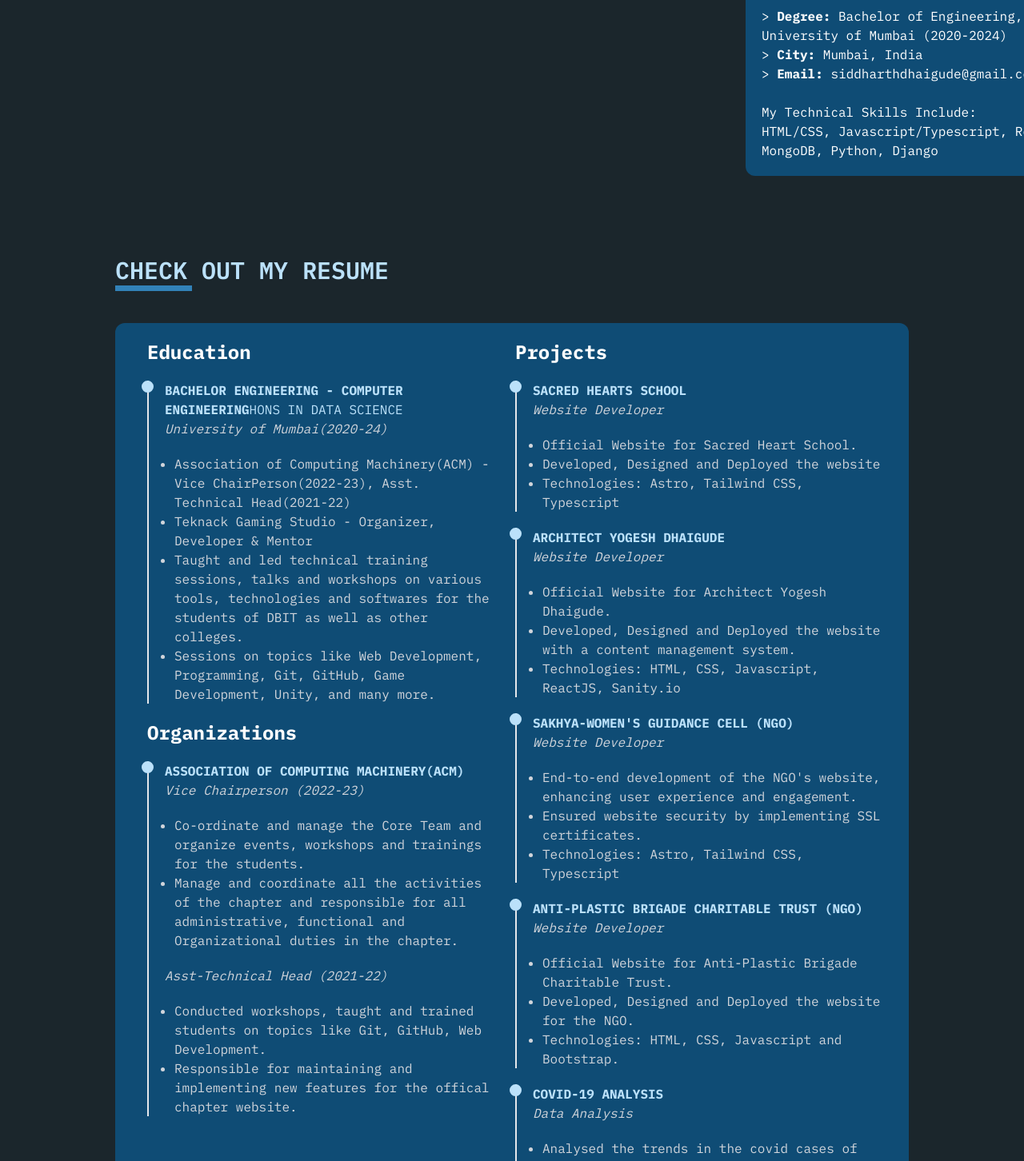
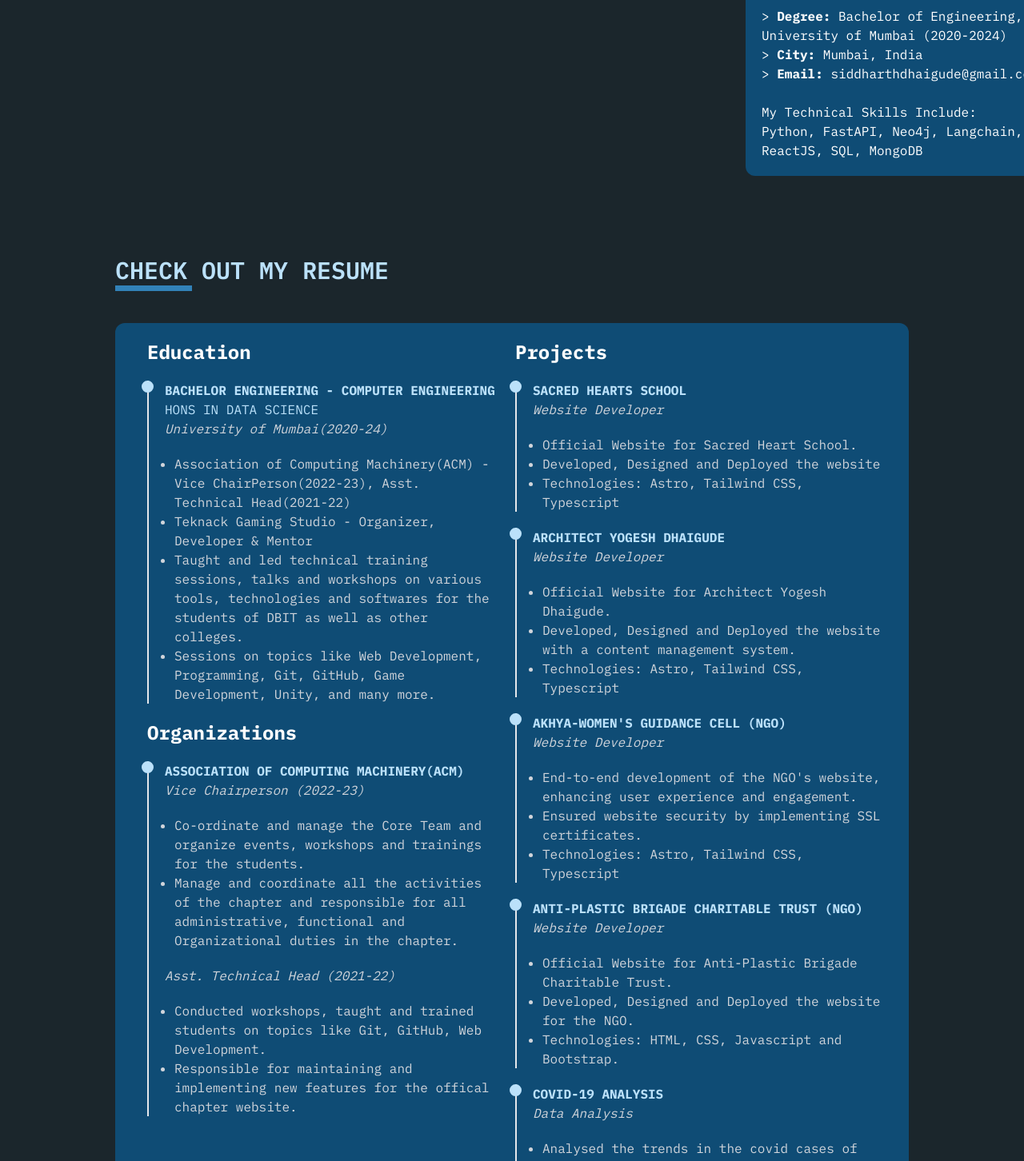
Before and after one commit to sd8capricon/sid-portfolio, a Next.js app: page / in a window 1280 px wide. Shown: the part 1040-2492 px from the top of the page at 80% size. Built offline with nearby package versions, Linux system fonts and the light colour scheme.

Commit message:
resume column renderer

```diff
--- a/app/page.tsx
+++ b/app/page.tsx
@@ -1,4 +1,4 @@
-"use client"
+"use client";
 
 // Framework
 import Link from "next/link";
@@ -7,10 +7,10 @@
 import { useGSAP } from "@gsap/react";
 
 // Components
-import NavBar from '../components/NavBar'
-import Section, { SectionTitle } from '../components/Section';
-import SocialLinks from '../components/SocialLinks';
-import ResumeItem, { ResumeItemList } from '../components/ResumeItem';
+import NavBar from "../components/NavBar";
+import Section, { SectionTitle } from "../components/Section";
+import SocialLinks from "../components/SocialLinks";
+import { RenderResumeColumn } from "../components/ResumeItem";
 
 // Animation
 import animation from "../utils/animation";
@@ -18,10 +18,8 @@
 //Resume
 import Resume from "../utils/resume";
 
-
 export default function () {
-
-    useGSAP(animation)
+    useGSAP(animation);
 
     return (
         <>
@@ -29,25 +27,51 @@
             <NavBar />
 
             {/* Terminal Section */}
-            <Section className="h-screen flex flex-col justify-center items-center" id="home">
+            <Section
+                className="h-screen flex flex-col justify-center items-center"
+                id="home"
+            >
                 <div className="terminal container w-fit rounded-xl">
                     <div className="bg-[#545454] py-1 px-5 rounded-t-xl">
-                        <span className="h-3 w-3 bg-red-500 inline-block rounded-full"> </span>&nbsp;
-                        <span className="h-3 w-3 bg-yellow-300 inline-block rounded-full"> </span>&nbsp;
-                        <span className="h-3 w-3 bg-green-400 inline-block rounded-full"> </span>
+                        <span className="h-3 w-3 bg-red-500 inline-block rounded-full">
+                            {" "}
+                        </span>
+                        &nbsp;
+                        <span className="h-3 w-3 bg-yellow-300 inline-block rounded-full">
+                            {" "}
+                        </span>
+                        &nbsp;
+                        <span className="h-3 w-3 bg-green-400 inline-block rounded-full">
+                            {" "}
+                        </span>
                     </div>
                     <div className="bg-[#1F1F1F] px-5 md:px-10 py-8 text-2xl md:text-4xl rounded-b-xl">
                         <div>
-                            <span className="opacity-75">&gt; Hi</span> <span className="wave">👋</span><span className="opacity-75">, I am </span>
-                            <span className="font-bold text-primary-lighter">Siddharth Dhaigude</span>
+                            <span className="opacity-75">&gt; Hi</span>{" "}
+                            <span className="wave">👋</span>
+                            <span className="opacity-75">, I am </span>
+                            <span className="font-bold text-primary-lighter">
+                                Siddharth Dhaigude
+                            </span>
                         </div>
-                        <div className="opacity-75">&gt; I am a Software Developer</div><br />
+                        <div className="opacity-75">&gt; I am a Software Developer</div>
+                        <br />
                         <ol className="opacity-75">
-                            <li>&gt; <Link href="#about">1.About</Link></li>
-                            <li>&gt; <Link href="#resume">2.Resume</Link></li>
+                            <li>
+                                &gt; <Link href="#about">1.About</Link>
+                            </li>
+                            <li>
+                                &gt; <Link href="#resume">2.Resume</Link>
+                            </li>
                             {/* <li>&gt; <Link href="#projects">3.Projects</Link></li> */}
-                            <li>&gt; <Link href="#contact">3.Contact</Link></li>
-                            <li>&gt; <a href="/assets/files/Siddharth's Resume.pdf" download="true">4.Download Resume</a>
+                            <li>
+                                &gt; <Link href="#contact">3.Contact</Link>
+                            </li>
+                            <li>
+                                &gt;{" "}
+                                <a href="/assets/files/Siddharth's Resume.pdf" download="true">
+                                    4.Download Resume
+                                </a>
                             </li>
                         </ol>
                     </div>
@@ -59,137 +83,97 @@
             <Section id="about">
                 <div className="grid md:grid-flow-row lg:grid-flow-col lg:gap-24">
                     <div className="col-auto py-7 mx-auto lg:block">
-                        <SectionTitle>Learn More <br />About Me</SectionTitle>
-                        <Image src="/assets/images/profile.png" alt="sid" width="150" height="150" className="portfolio-img rounded-full border-4 border-primary-lighter lg:mt-24 h-48 w-48" />
+                        <SectionTitle>
+                            Learn More <br />
+                            About Me
+                        </SectionTitle>
+                        <Image
+                            src="/assets/images/profile.png"
+                            alt="sid"
+                            width="150"
+                            height="150"
+                            className="portfolio-img rounded-full border-4 border-primary-lighter lg:mt-24 h-48 w-48"
+                        />
                     </div>
                     <div className="col-auto">
                         <div className="about-content container bg-primary rounded-xl px-5 py-5">
-                            <h2 className="text-3xl font-semibold">Enthusiastic, Insightful & Curious</h2>
-                            <p className="mt-6">A resourceful problem solver with adept, swift, and accurate Googling abilities. Seek and you shall find! An enthusiastic computer engineering student with a strong passion for development and programming, specializing predominantly in web technologies.</p>
+                            <h2 className="text-3xl font-semibold">
+                                Enthusiastic, Insightful & Curious
+                            </h2>
+                            <p className="mt-6">
+                                A resourceful problem solver with adept, swift, and accurate
+                                Googling abilities. Seek and you shall find! An enthusiastic
+                                computer engineering student with a strong passion for
+                                development and programming, specializing predominantly in web
+                                technologies.
+                            </p>
                             <ul className="mt-6">
-                                <li>{'>'} <strong>Degree:</strong> Bachelor of Engineering, Computer
-                                    Enginering<br />University of Mumbai
-                                    (2020-2024)</li>
-                                <li>{'>'} <strong>City:</strong> Mumbai, India</li>
-                                <li>{'>'} <strong>Email:</strong> <Link href="mailto:siddharthdhaigude@gmail.com">siddharthdhaigude@gmail.com</Link>
+                                <li>
+                                    {">"} <strong>Degree:</strong> Bachelor of Engineering,
+                                    Computer Enginering
+                                    <br />
+                                    University of Mumbai (2020-2024)
+                                </li>
+                                <li>
+                                    {">"} <strong>City:</strong> Mumbai, India
+                                </li>
+                                <li>
+                                    {">"} <strong>Email:</strong>{" "}
+                                    <Link href="mailto:siddharthdhaigude@gmail.com">
+                                        siddharthdhaigude@gmail.com
+                                    </Link>
                                 </li>
                             </ul>
-                            <p className="mt-6">My Technical Skills Include:<br />HTML/CSS, Javascript/Typescript, ReactJS, NodeJS, ExpressJS,
-                                SQL, MongoDB, Python, Django </p>
+                            <p className="mt-6">
+                                My Technical Skills Include:
+                                <br />
+                                Python, FastAPI, Neo4j, Langchain, Langgraph,
+                                Javascript/Typescript, ReactJS, SQL, MongoDB
+                            </p>
                         </div>
                     </div>
                 </div>
             </Section>
 
             {/* Basic Resume Section */}
-            <Section id='resume'>
+            <Section id="resume">
                 <SectionTitle>Check Out My Resume</SectionTitle>
                 <div className="grid grid-cols-1 md:grid-cols-2 w-full rounded-xl px-1 py-5 bg-primary">
                     {/* Left Side */}
                     <div className="lg:col-span-1 ml-3 md:ml-9">
-                        {/* Education */}
-                        <h3 className="text-2xl font-bold inline-block mb-5">Education</h3>
-                        <ResumeItem
-                            title="Bachelor Engineering - Computer Engineering"
-                            subtitle="Hons in Data Science"
-                            position="University of Mumbai(2020-24)"
-                        >
-                            <ResumeItemList>
-                                <li>Association of Computing Machinery(ACM) - Vice ChairPerson(2022-23), Asst. Technical Head(2021-22)</li>
-                                <li>Teknack Gaming Studio - Organizer, Developer & Mentor</li>
-                                <li>Taught and led technical training sessions, talks and workshops on various tools, technologies and softwares for the students of DBIT as well as other colleges.</li>
-                                <li>Sessions on topics like Web Development, Programming, Git, GitHub, Game Development, Unity, and many more.</li>
-                            </ResumeItemList>
-                        </ResumeItem>
-                        {/* Organizations */}
-                        <h3 className="text-2xl font-bold inline-block mb-5">Organizations</h3>
-                        <ResumeItem
-                            title="Association of Computing Machinery(ACM)"
-                            position="Vice Chairperson (2022-23)">
-                            <ResumeItemList>
-                                <li>Co-ordinate and manage the Core Team and organize events, workshops and trainings for the students.</li>
-                                <li>Manage and coordinate all the activities of the chapter and responsible for all administrative, functional and Organizational duties in the chapter.</li>
-                            </ResumeItemList>
-                            <span className="text-gray-300 italic">Asst-Technical Head (2021-22)</span>
-                            <ResumeItemList>
-                                <li>Conducted workshops, taught and trained students on topics like Git, GitHub, Web Development.</li>
-                                <li>Responsible for maintaining and implementing new features for the offical chapter website.</li>
-                            </ResumeItemList>
-                        </ResumeItem>
+                        <RenderResumeColumn sections={Resume.left} />
                     </div>
 
                     {/* Right Side-Selected Projects */}
                     <div className="lg:col-span-1 px-1 ml-3 md:ml-auto">
-                        <div className="container">
-                            <h3 className="text-2xl font-bold mb-5">Projects</h3>
-                            <ResumeItem
-                                title="Sacred Hearts School"
-                                position="Website Developer"
-                                link="https://sacredheartschool.in">
-                                <ResumeItemList>
-                                    <li>Official Website for Sacred Heart School.</li>
-                                    <li>Developed, Designed and Deployed the website</li>
-                                    <li>Technologies: Astro, Tailwind CSS, Typescript</li>
-                                </ResumeItemList>
-                            </ResumeItem>
-                            <ResumeItem
-                                title='Architect Yogesh Dhaigude'
-                                position='Website Developer'
-                                link='https://ayda.in'>
-                                <ResumeItemList>
-                                    <li>Official Website for Architect Yogesh Dhaigude.</li>
-                                    <li>Developed, Designed and Deployed the website with a content management system.</li>
-                                    <li>Technologies: HTML, CSS, Javascript, ReactJS, Sanity.io</li>
-                                </ResumeItemList>
-                            </ResumeItem>
-                            <ResumeItem
-                                title="SAKHYA-WOMEN'S GUIDANCE CELL (NGO)"
-                                position="Website Developer"
-                                link="https://sakhyawgc.org">
-                                <ResumeItemList>
-                                    <li>End-to-end development of the NGO's website, enhancing user experience and engagement.</li>
-                                    <li>Ensured website security by implementing SSL certificates.</li>
-                                    <li>Technologies: Astro, Tailwind CSS, Typescript</li>
-                                </ResumeItemList>
-                            </ResumeItem>
-                            <ResumeItem
-                                title="Anti-Plastic Brigade Charitable Trust (NGO)"
-                                position="Website Developer"
-                                link='https://anti-plasticbrigade.com'>
-                                <ResumeItemList>
-                                    <li>Official Website for Anti-Plastic Brigade Charitable Trust.</li>
-                                    <li>Developed, Designed and Deployed the website for the NGO.</li>
-                                    <li>Technologies: HTML, CSS, Javascript and Bootstrap.</li>
-                                </ResumeItemList>
-                            </ResumeItem>
-                            <ResumeItem
-                                title='COVID-19 Analysis'
-                                position='Data Analysis'
-                            >
-                                <ResumeItemList>
-                                    <li>Analysed the trends in the covid cases of Andhra Pradesh State, India.</li>
-                                    <li>Applied regression algorithm on Tested vs Confirmed cases, Confirmed vs Recovered cases, Confirmed vs Deceased cases and Confirmed cases vs Timeperiod.</li>
-                                    <li>Technologies: Python, Numpy, Pandas, Matplotlib, Sk-learn</li>
-                                </ResumeItemList>
-                            </ResumeItem>
-                        </div>
+                        <RenderResumeColumn sections={Resume.right} />
                     </div>
                 </div>
-            </Section >
+            </Section>
 
             {/* Contact Section */}
             <Section id="contact">
                 <SectionTitle>Contact Me</SectionTitle>
                 <div className="grid grid-cols-2">
                     <div className="col-span-2 md:col-span-1 md:pr-3">
-                        <p>Currently looking for any new opportunities, my inbox is always open. Whether you have a question or just want
-                            to say hi, I'll try my best to get back to you!</p>
+                        <p>
+                            Currently looking for any new opportunities, my inbox is always
+                            open. Whether you have a question or just want to say hi, I'll try
+                            my best to get back to you!
+                        </p>
                         <div className="social-profiles mt-6">
                             <div className="flex items-center mb-3">
-                                <svg xmlns="http://www.w3.org/2000/svg" viewBox="0 0 24 24" fill="currentColor" className="w-6 h-6">
-                                    <path fillRule="evenodd"
+                                <svg
+                                    xmlns="http://www.w3.org/2000/svg"
+                                    viewBox="0 0 24 24"
+                                    fill="currentColor"
+                                    className="w-6 h-6"
+                                >
+                                    <path
+                                        fillRule="evenodd"
                                         d="M15.75 4.5a3 3 0 11.825 2.066l-8.421 4.679a3.002 3.002 0 010 1.51l8.421 4.679a3 3 0 11-.729 1.31l-8.421-4.678a3 3 0 110-4.132l8.421-4.679a3 3 0 01-.096-.755z"
-                                        clipRule="evenodd" />
+                                        clipRule="evenodd"
+                                    />
                                 </svg>
                                 <h3 className="text-2xl ml-3">Social Profiles</h3>
                             </div>
@@ -197,14 +181,20 @@
                         </div>
                         <div className="mail mt-6">
                             <div className="flex items-center mb-3">
-                                <svg xmlns="http://www.w3.org/2000/svg" viewBox="0 0 24 24" fill="currentColor" className="w-6 h-6">
+                                <svg
+                                    xmlns="http://www.w3.org/2000/svg"
+                                    viewBox="0 0 24 24"
+                                    fill="currentColor"
+                                    className="w-6 h-6"
+                                >
                                     <path d="M1.5 8.67v8.58a3 3 0 003 3h15a3 3 0 003-3V8.67l-8.928 5.493a3 3 0 01-3.144 0L1.5 8.67z" />
-                                    <path
-                                        d="M22.5 6.908V6.75a3 3 0 00-3-3h-15a3 3 0 00-3 3v.158l9.714 5.978a1.5 1.5 0 001.572 0L22.5 6.908z" />
+                                    <path d="M22.5 6.908V6.75a3 3 0 00-3-3h-15a3 3 0 00-3 3v.158l9.714 5.978a1.5 1.5 0 001.572 0L22.5 6.908z" />
                                 </svg>
                                 <h3 className="text-2xl ml-3">Mail Me</h3>
                             </div>
-                            <Link href="mailto:siddharthdhaigude@gmail.com">siddharthdhaigude@gmail.com</Link>
+                            <Link href="mailto:siddharthdhaigude@gmail.com">
+                                siddharthdhaigude@gmail.com
+                            </Link>
                         </div>
                     </div>
                     <div className="col-span-2 md:col-span-1 md:pl-3 mt-8 md:mt-0">
@@ -213,12 +203,31 @@
                                 <input className="w-1/2 mr-3" type="text" placeholder="Name" />
                                 <input className="w-1/2 ml-3" type="text" placeholder="Email" />
                             </div>
-                            <input className="w-full mt-5" type="text" placeholder="Subject" />
-                            <textarea className="h-fit w-full mt-5 pt-1" name="" id="" cols={30} rows={7} placeholder="Message"></textarea>
-                            <button type="submit" className="self-center rounded-xl w-fit bg-primary-light mt-5 px-4 py-1">
+                            <input
+                                className="w-full mt-5"
+                                type="text"
+                                placeholder="Subject"
+                            />
+                            <textarea
+                                className="h-fit w-full mt-5 pt-1"
+                                name=""
+                                id=""
+                                cols={30}
+                                rows={7}
+                                placeholder="Message"
+                            ></textarea>
+                            <button
+                                type="submit"
+                                className="self-center rounded-xl w-fit bg-primary-light mt-5 px-4 py-1"
+                            >
                                 <div className="flex items-center">
                                     <span className="mr-2">Submit</span>
-                                    <svg xmlns="http://www.w3.org/2000/svg" viewBox="0 0 24 24" fill="currentColor" className="w-4 h-4">
+                                    <svg
+                                        xmlns="http://www.w3.org/2000/svg"
+                                        viewBox="0 0 24 24"
+                                        fill="currentColor"
+                                        className="w-4 h-4"
+                                    >
                                         <path d="M3.478 2.405a.75.75 0 00-.926.94l2.432 7.905H13.5a.75.75 0 010 1.5H4.984l-2.432 7.905a.75.75 0 00.926.94 60.519 60.519 0 0018.445-8.986.75.75 0 000-1.218A60.517 60.517 0 003.478 2.405z" />
                                     </svg>
                                 </div>
@@ -233,5 +242,5 @@
                 Designed & Developed by Siddharth Dhaigude
             </footer>
         </>
-    )
+    );
 }
--- a/components/ResumeItem.tsx
+++ b/components/ResumeItem.tsx
@@ -1,7 +1,16 @@
 import { ResumeItemInterface } from "../types"
+import { ResumeSection } from "../utils/resume"
 
-interface Props extends ResumeItemInterface {
+interface ResumeItemProps extends ResumeItemInterface {
     children: React.ReactNode,
+}
+
+const ResumeSectionTitle: React.FC<{ children: React.ReactNode }> = (props) => {
+    return (
+        <h3 className="text-2xl font-bold inline-block mb-5">
+            {props.children}
+        </h3>
+    );
 }
 
 const ResumeItemList: React.FC<{ children: React.ReactNode }> = (props) => {
@@ -12,15 +21,14 @@
     );
 }
 
-const ResumeItem: React.FC<Props> = (props) => {
+const ResumeItem: React.FC<ResumeItemProps> = (props) => {
     return (
         <div className="container px-5 resume-item relative border-l-2 mb-5">
             <a target="_blank" href={props.link}>
                 <h4 className='font-bold uppercase text-primary-lighter'>
                     {props.title}
-                    <span className="font-normal">{props.subtitle}</span>
+                    <div className="font-normal">{props.subtitle}</div>
                 </h4>
-                {/* <span className='font-semibold'>Hons in Data Science</span><br /> */}
             </a>
             <span className='text-gray-300 italic'>{props.position}</span>
             {/* ItemList here */}
@@ -29,5 +37,39 @@
     )
 }
 
-export { ResumeItemList }
-export default ResumeItem
+const RenderResumeColumn: React.FC<{ sections: ResumeSection[] }> = (props) => {
+    return (
+        <div className="container">
+            {props.sections.map((section, sectionIndex) => (
+                <div key={sectionIndex}>
+                    <ResumeSectionTitle>{section.sectionTitle}</ResumeSectionTitle>
+                    {section.items.map((item, index) => (
+                        <ResumeItem key={index} {...item}>
+                            <ResumeItemList>
+                                {item.highlights.map((h, i) => (
+                                    <li key={i}>{h}</li>
+                                ))}
+                            </ResumeItemList>
+                            {item.relatedPositions?.map((related, rIndex) => (
+                                <div key={rIndex}>
+                                    {related.position && (
+                                        <span className="text-gray-300 italic">
+                                            {related.position}
+                                        </span>
+                                    )}
+                                    <ResumeItemList>
+                                        {related.highlights.map((h, i) => (
+                                            <li key={i}>{h}</li>
+                                        ))}
+                                    </ResumeItemList>
+                                </div>
+                            ))}
+                        </ResumeItem>
+                    ))}
+                </div>
+            ))}
+        </div>
+    )
+}
+
+export { RenderResumeColumn }
--- a/utils/resume.ts
+++ b/utils/resume.ts
@@ -10,7 +10,7 @@
     relatedPositions?: RelatedPosition[]
 }
 
-interface ResumeSection {
+export interface ResumeSection {
     sectionTitle: string;
     items: ResumeEntry[];
 }
```
